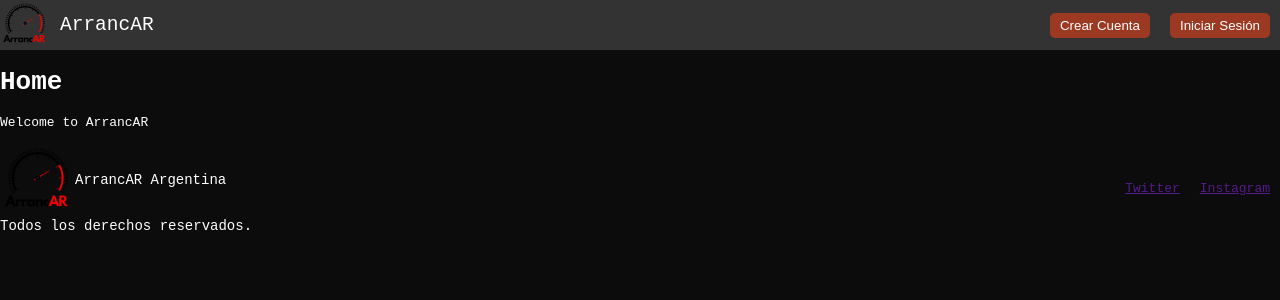
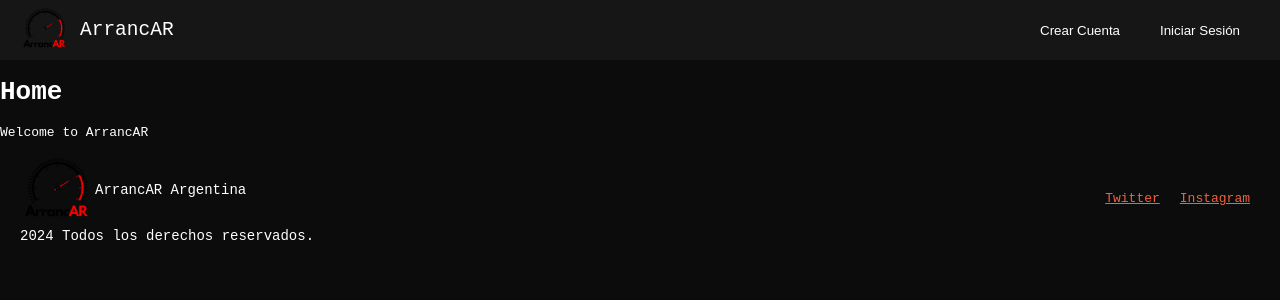
Before and after one commit to javier-pignataro/frontend, a React (Vite) app: page / in a window 1280 px wide. Shown: the top 300 px of the page. Built offline with nearby package versions, Linux system fonts and the light colour scheme.

Commit message:
cambiado el nombre de navbar a header

```diff
--- a/src/App.css
+++ b/src/App.css
@@ -1,7 +1,7 @@
 /* create variables */
 :root {
   --background-color: #0C0C0C;
-  --navbar-color: #333;
+  --lighter-background-color: #161616;
   --primary-color: #9B3922;
   --secondary-color: #481E14;
   --accent-color: #F2613F;
@@ -18,3 +18,7 @@ body {
   margin: 0;
   padding: 0;
 }
+
+a {
+  color: var(--accent-color);
+}
--- a/src/Components/layout/Footer.css
+++ b/src/Components/layout/Footer.css
@@ -3,6 +3,8 @@ footer {
     width: 100%;
     justify-content: space-between;
     align-items: center;
+    width: auto;
+    padding: 0 20px;
 }
 
 footer .footer-logo-div {
@@ -26,7 +28,6 @@ footer p {
 }
 
 footer div {
-    /* padding: 10px; */
     display: flex;
 }
 
--- a/src/Components/layout/Footer.jsx
+++ b/src/Components/layout/Footer.jsx
@@ -10,7 +10,7 @@ const Footer = () => {
                     <img src={ArrancArLogo} alt="ArrancAR Logo" />
                     <p>ArrancAR Argentina</p>
                 </div>
-                <p>Todos los derechos reservados.</p>
+                <p>2024 Todos los derechos reservados.</p>
             </div>
             <div className='footer-socials'>
                 <a href="">Twitter</a>
--- a/src/Components/layout/Navbar.css
+++ b/src/Components/layout/Header.css
@@ -1,12 +1,14 @@
 nav {
-    background-color: var(--navbar-color);
+    background-color: var(--lighter-background-color);
     display: flex;
     justify-content: space-between;
     align-items: center;
     /* make narbar stick to the top */
     position: sticky;
     top: 0;
-    width: 100%;
+    width: auto;
+    height: 60px;
+    padding: 0 20px;
 }
 
 nav a {
@@ -23,6 +25,7 @@ nav img {
 }
 
 nav .navbar-buttons {
+    height: 100%;
     display: flex;
 }
 
@@ -31,10 +34,19 @@ nav .navbar-buttons * {
 }
 
 nav .navbar-buttons button {
-    background-color: var(--primary-color);
     color: var(--font-color);
+    cursor: pointer;
+    height: 100%;
+    width: 6vw;
+    min-width: 100px;
     border: none;
-    border-radius: 5px;
-    padding: 5px 10px;
-    cursor: pointer;
+    width: fit-content + 500px;
+    transition: background-color 100ms ease-in-out;
+    background-color: var(--lighter-background-color);
+
 }
+
+nav .navbar-buttons button:hover {
+    background-color: var(--secondary-color);
+    color: var(--font-color);
+}
--- a/src/Components/layout/Navbar.jsx
+++ b/src/Components/layout/Header.jsx
@@ -1,9 +1,9 @@
 import React from 'react'
 import { Link } from 'react-router-dom'
 import logo from '../../assets/logo.png'
-import './Navbar.css'
+import './Header.css'
 
-const Navbar = () => {
+const Header = () => {
     return (
         <nav>
             <Link to='/'><img src={logo}></img> ArrancAR</Link>
@@ -15,4 +15,4 @@ const Navbar = () => {
     )
 }
 
-export default Navbar
+export default Header
--- a/src/Components/layout/Layout.jsx
+++ b/src/Components/layout/Layout.jsx
@@ -1,11 +1,11 @@
-import Navbar from './Navbar'
+import Header from './Header'
 import { Outlet } from 'react-router-dom'
 import Footer from './Footer'
 
 const Layout = () => {
     return (
         <div>
-            <Navbar />
+            <Header />
             <Outlet />
             <Footer />
         </div>
```
Also changed, not shown: src/assets/ArrancAR speedometer.png (added).
